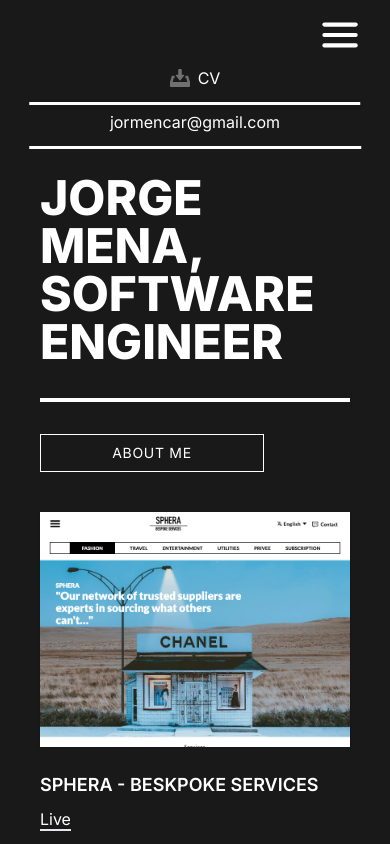
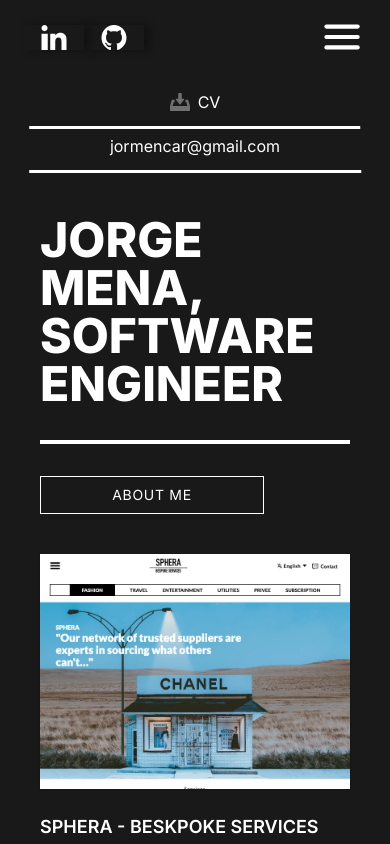
Before and after one commit to aljorgevi/nextjs-ts-portfolio, a Next.js app: page / in a window 390 px wide. Both pictures are taken after a click on the button 339 px from the left and 35 px from the top of the page. Shown: the top 844 px of the page. Built offline with nearby package versions, Linux system fonts and the light colour scheme.

Commit message:
add animations

```diff
--- a/src/components/TopNavbar.tsx
+++ b/src/components/TopNavbar.tsx
@@ -5,6 +5,8 @@
 import { GithubIcon } from './Icons/Github'
 import { LinkedinIcon } from './Icons/Linkedin'
 import { Burger } from './Icons/Burger'
+import { AnimatePresence, motion as m } from 'framer-motion'
+import { navbarAnimation } from '@/utils/animations'
 
 interface TopNavbarProps {}
 
@@ -23,13 +25,40 @@
 	}
 
 	return (
-		<>
 		<div>
-				<div
-					className='hidden
-					md:block
-				'
+			<DesktopNavbar handleDownload={handleDownload} />
+			<MobileNavbar
+				showSidebarHandler={showSidebarHandler}
+				show={show}
+				handleDownload={handleDownload}
+			/>
+			<Sidebar />
+		</div>
+	)
+}
+
+const Sidebar = () => (
+	<nav
+		className='hidden fixed bottom-0 text-[#FFFFFF]
+										h-[100%] w-[5rem] md:flex flex-col items-center justify-end'
 	>
+		<ul className='flex flex-col'>
+			<li className='shadow-3xl py-7'>
+				<a href='#'>
+					<LinkedinIcon width={60} height={25} />
+				</a>
+			</li>
+			<li className='shadow-3xl py-4'>
+				<a href='#'>
+					<GithubIcon className='mb-5' width={60} height={25} />
+				</a>
+			</li>
+		</ul>
+	</nav>
+)
+
+const DesktopNavbar: FC<{ handleDownload: () => void }> = ({ handleDownload }) => (
+	<div className='hidden md:block'>
 		<ul className='flex items-center '>
 			{/* logo */}
 			<li className='text-3xl font-extrabold uppercase w-[5rem] p-4 pr-0'>JM</li>
@@ -54,23 +83,37 @@
 			</li>
 		</ul>
 	</div>
+)
 
-				<div className='md:hidden flex justify-end pr-5 pt-1'>
-					<div>
-						<div className='flex justify-between items-center h-6rem'>
-							<button className='p-1.5 cursor-pointer' onClick={showSidebarHandler}>
+const MobileNavbar: FC<{
+	showSidebarHandler: () => void
+	show: boolean
+	handleDownload: () => void
+}> = ({ showSidebarHandler, show, handleDownload }) => (
+	<nav>
+		<div className='md:hidden flex justify-between items-center px-6 py-3'>
+			<ul className='flex'>
+				<li className='shadow-3xl '>
+					<a href='#'>
+						<LinkedinIcon width={60} height={25} />
+					</a>
+				</li>
+				<li className='shadow-3xl'>
+					<a href='#'>
+						<GithubIcon className='' width={60} height={25} />
+					</a>
+				</li>
+			</ul>
+
+			<button className='cursor-pointer' onClick={showSidebarHandler}>
 				<Burger />
 			</button>
 		</div>
-					</div>
-				</div>
 
-				<div className='w-screen'>
-					<div
-						className={`flex flex-col justify-center items-center transition ${
-							show ? 'h-38rem' : 'h-0 overflow-hidden'
-						}`}
-					>
+		<AnimatePresence mode='wait' initial={false}>
+			{show && (
+				<m.div key='navbar-details' className='h-[70px] w-screen my-4' {...navbarAnimation}>
+					<div className='flex flex-col justify-center items-center transition h-38rem'>
 						<ul>
 							<li className='flex justify-center'>
 								<button
@@ -91,29 +134,10 @@
 							</li>
 						</ul>
 					</div>
-				</div>
-
-				<nav
-					className='hidden fixed bottom-0 text-[#FFFFFF]
-		h-[100%] w-[5rem] md:flex flex-col items-center justify-end
-	'
-				>
-					<ul className='flex flex-col'>
-						<li className='shadow-3xl py-7'>
-							<a href='#'>
-								<LinkedinIcon width={60} height={25} />
-							</a>
-						</li>
-						<li className='shadow-3xl py-4'>
-							<a href='#'>
-								<GithubIcon className='mb-5' width={60} height={25} />
-							</a>
-						</li>
-					</ul>
+				</m.div>
+			)}
+		</AnimatePresence>
 	</nav>
-			</div>
-		</>
 )
-}
 
 export default TopNavbar
```
Lines whose indentation alone changed are shown as unchanged.
